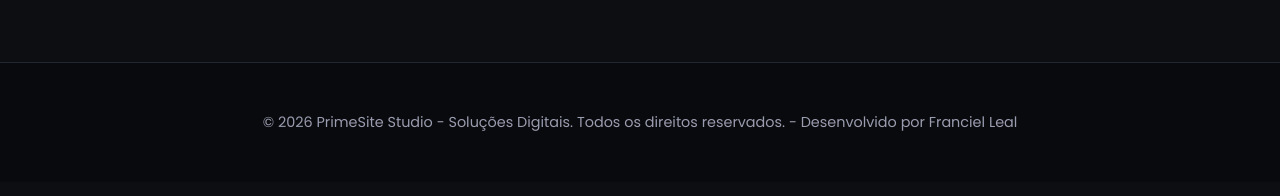
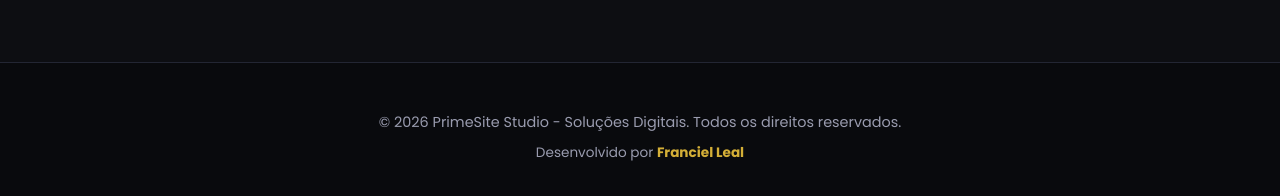
Before and after one commit to PrimeSiteStudio60/Portif-lio, a plain HTML site: page index.html in a window 1280 px wide. Shown: the part 1530-1726 px from the top of the page. Drawn offline with Linux system fonts and the light colour scheme.

Commit message:
Update index.html

```diff
--- a/index.html
+++ b/index.html
@@ -248,6 +248,10 @@
             font-size: 0.9rem;
         }
 
+        footer strong {
+            color: var(--accent-gold);
+        }
+
         @media (max-width: 768px) {
             .hero h1 { font-size: 2.1rem; }
             header {
@@ -370,7 +374,8 @@
 
     <!-- FOOTER -->
     <footer>
-        <p>&copy; 2026 PrimeSite Studio - Soluções Digitais. Todos os direitos reservados. - Desenvolvido por Franciel Leal </p>
+        <p>&copy; 2026 PrimeSite Studio - Soluções Digitais. Todos os direitos reservados.</p>
+        <p style="margin-top: 0.5rem; font-size: 0.85rem;">Desenvolvido por <strong>Franciel Leal</strong></p>
     </footer>
 
 </body>
```
